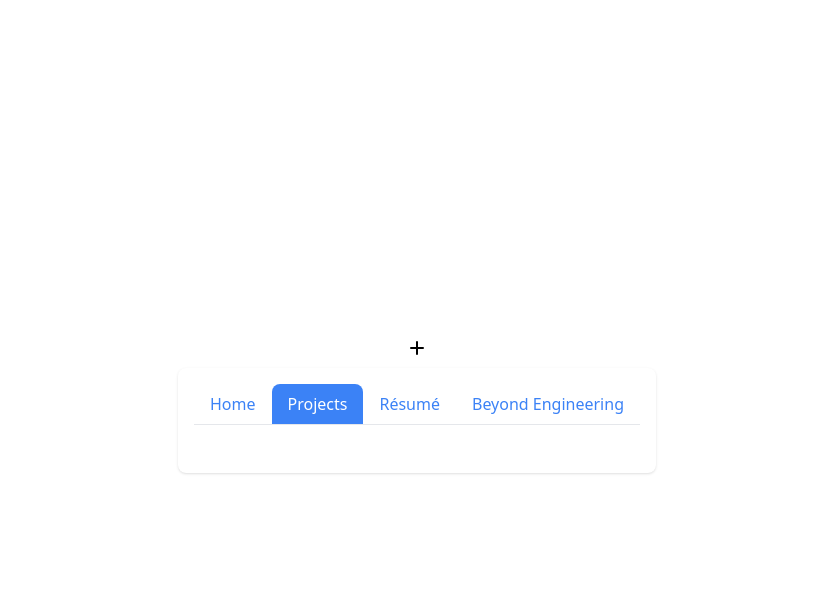
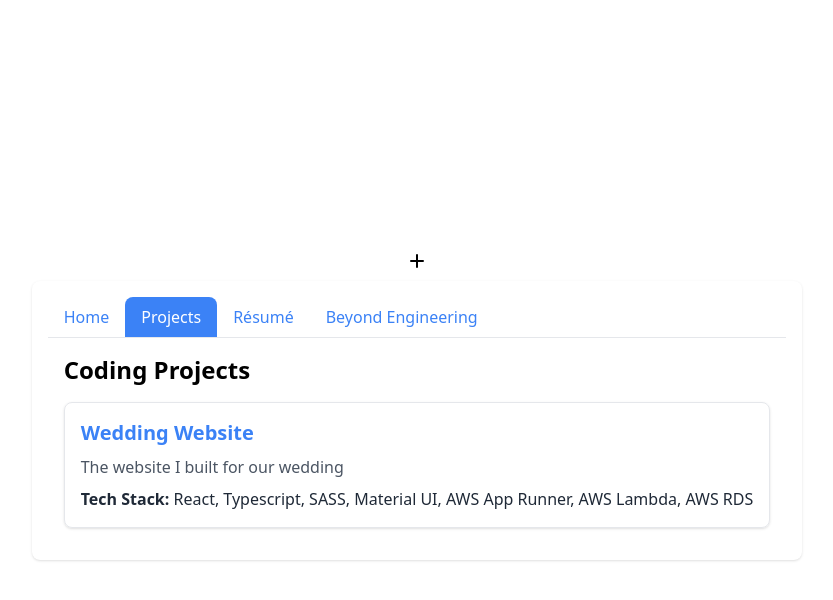
Before and after one commit to armichaud/personal_site, a Next.js app: page / in a window 1280 px wide. Both pictures are taken after a click on the button "Projects". Shown: the top 600 px of the page, without its empty margins (223-1056 px from the left). Built offline with nearby package versions, Linux system fonts and the light colour scheme.

Commit message:
Projects tab

```diff
--- a/src/app/page.tsx
+++ b/src/app/page.tsx
@@ -1,3 +1,4 @@
+import Projects from "./projects";
 import Resume from "./resume";
 import TabbedContent from "./tabbed_content";
 
@@ -10,7 +11,7 @@ const tabs = [
   {
     id: 'projects',
     label: 'Projects',
-    content: <></>
+    content: <Projects />
   },
   {
     id: 'resume',
--- /dev/null
+++ b/src/app/projects.tsx
@@ -0,0 +1,50 @@
+'use client'
+
+import React from 'react';
+
+interface Project {
+    title: string;
+    githubLink: string;
+    description: string;
+    techStack: string;
+    notes?: string;
+  }
+
+const PROJECTS: Project[] = [
+    {
+        title: 'Wedding Website',
+        githubLink: '/wedding',
+        description: 'The website I built for our wedding',
+        techStack: 'React, Typescript, SASS, Material UI, AWS App Runner, AWS Lambda, AWS RDS',
+    }
+];
+
+const ProjectList: React.FC = () => {
+    return (
+      <div>
+        <h2 className="text-2xl font-semibold mb-4">Coding Projects</h2>
+        <ul className="space-y-4">
+          {PROJECTS.map((project, index) => (
+            <li key={index} className="border p-4 rounded-lg shadow">
+              <h3 className="text-xl font-semibold mb-2">
+                <a
+                  href={project.githubLink}
+                  target="_blank"
+                  rel="noopener noreferrer"
+                  className="text-blue-500 hover:underline"
+                >
+                  {project.title}
+                </a>
+              </h3>
+              <p className="text-gray-600 mb-2">{project.description}</p>
+              <p className="text-gray-800">
+                <strong>Tech Stack:</strong> {project.techStack}
+              </p>
+            </li>
+          ))}
+        </ul>
+      </div>
+    );
+};
+
+export default ProjectList;
```
